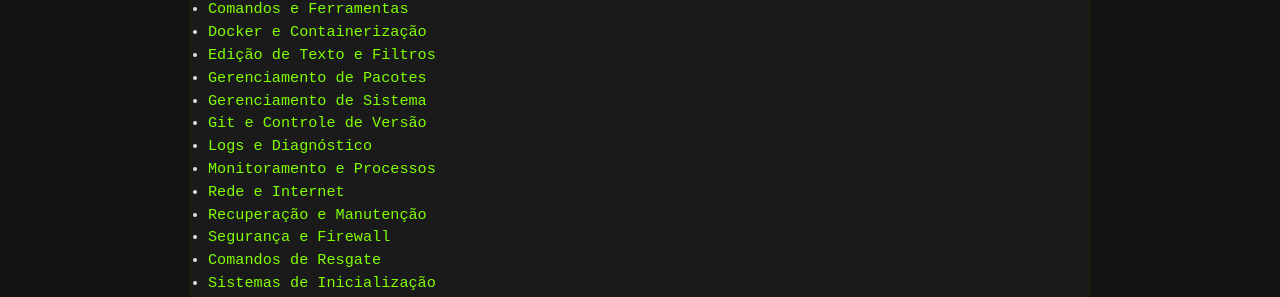
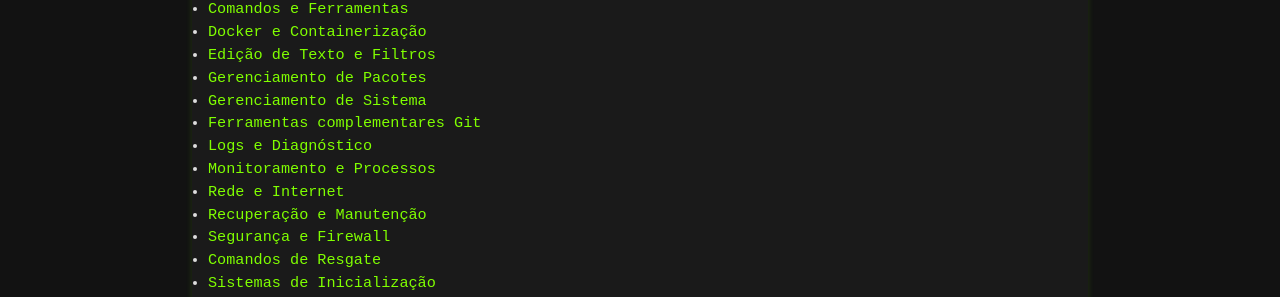
Before and after one commit to Piolinux/piolinux-site, a Jekyll site: the page built from _pages/_comandos/index.md, in a window 1280 px wide. Shown: the part 285-582 px from the top of the page. Built offline with Jekyll 4.4.1, drawn with Linux system fonts in a browser that asks for light colours.

Commit message:
Update index.md

```diff
--- a/_pages/_comandos/index.md
+++ b/_pages/_comandos/index.md
@@ -21,7 +21,7 @@ permalink: /comandos/
     <li><a href="/edicao-de-texto-e-filtros/"> Edição de Texto e Filtros</a></li>
     <li><a href="/gerenciamento-de-pacotes/"> Gerenciamento de Pacotes</a></li>
     <li><a href="/gerenciamento-de-sistema/"> Gerenciamento de Sistema</a></li>
-    <li><a href="/git-e-controle-de-versao/"> Git e Controle de Versão</a></li>
+    <li><a href="/ferramentas-complementares-git/"> Ferramentas complementares Git</a></li>
     <li><a href="/logs-e-diagnostico/">Logs e Diagnóstico</a></li>
     <li><a href="/monitoramento-e-processos/"> Monitoramento e Processos</a></li>
     <li><a href="/rede-e-internet/">Rede e Internet</a></li>
```
